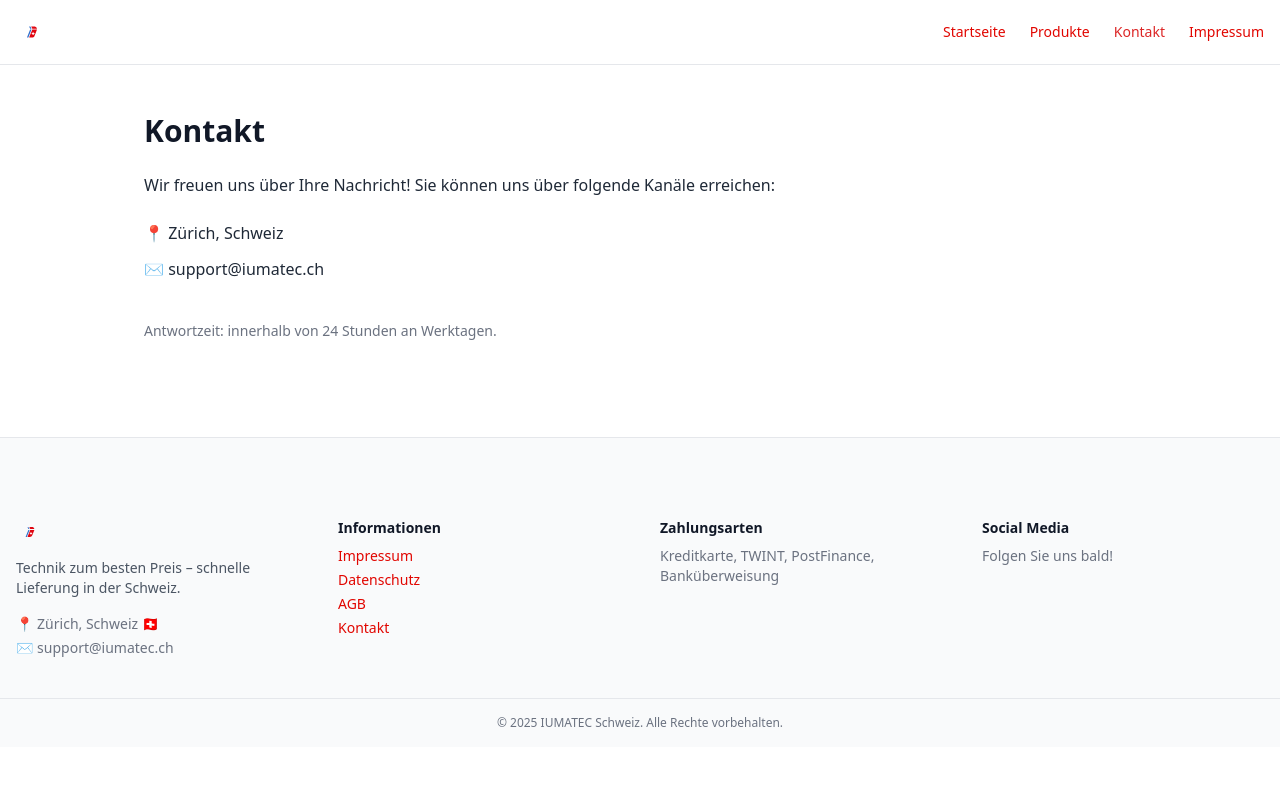
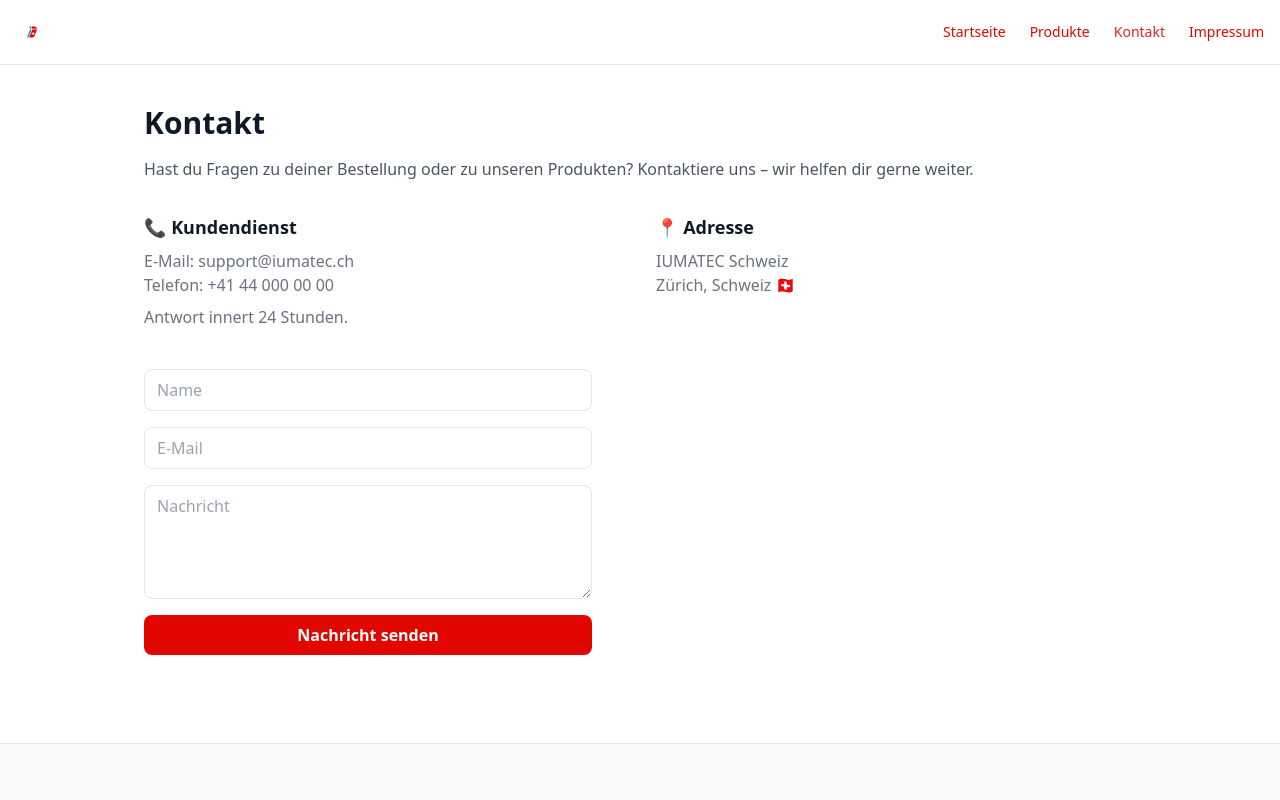
Before and after one commit to celsoneves32/iumatec-site, a Next.js app: page /kontakt in a window 1280 px wide. Shown: the top 800 px of the page. Built offline with nearby package versions, Linux system fonts and the light colour scheme.

Commit message:
Update page.tsx

```diff
--- a/app/kontakt/page.tsx
+++ b/app/kontakt/page.tsx
@@ -1,26 +1,58 @@
 export const metadata = {
   title: "Kontakt | IUMATEC Schweiz",
-  description: "Kontaktieren Sie IUMATEC Schweiz.",
+  description:
+    "Kontaktiere das IUMATEC Team – wir helfen dir gerne weiter.",
 };
 
 export default function KontaktPage() {
   return (
-    <main className="max-w-5xl mx-auto px-4 py-12 text-gray-800 dark:text-gray-100">
-      <h1 className="text-3xl font-bold mb-6">Kontakt</h1>
-
-      <p className="mb-6">
-        Wir freuen uns über Ihre Nachricht! Sie können uns über folgende
-        Kanäle erreichen:
+    <main className="max-w-5xl mx-auto px-4 py-10">
+      <h1 className="text-3xl font-semibold mb-4">Kontakt</h1>
+      <p className="text-gray-600 dark:text-gray-400 mb-6">
+        Hast du Fragen zu deiner Bestellung oder zu unseren Produkten?
+        Kontaktiere uns – wir helfen dir gerne weiter.
       </p>
 
-      <ul className="space-y-3">
-        <li>📍 Zürich, Schweiz</li>
-        <li>✉️ support@iumatec.ch</li>
-      </ul>
+      <div className="grid sm:grid-cols-2 gap-8 mt-8">
+        <div>
+          <h3 className="font-semibold text-lg mb-2">📞 Kundendienst</h3>
+          <p className="text-gray-500">E-Mail: support@iumatec.ch</p>
+          <p className="text-gray-500">Telefon: +41 44 000 00 00</p>
+          <p className="text-gray-500 mt-2">Antwort innert 24 Stunden.</p>
+        </div>
 
-      <p className="mt-10 text-sm text-gray-500">
-        Antwortzeit: innerhalb von 24 Stunden an Werktagen.
-      </p>
+        <div>
+          <h3 className="font-semibold text-lg mb-2">📍 Adresse</h3>
+          <p className="text-gray-500">
+            IUMATEC Schweiz
+            <br /> Zürich, Schweiz 🇨🇭
+          </p>
+        </div>
+      </div>
+
+      <form className="mt-10 grid gap-4 max-w-md">
+        <input
+          type="text"
+          placeholder="Name"
+          className="border rounded-lg px-3 py-2 dark:bg-neutral-900 dark:border-neutral-700"
+        />
+        <input
+          type="email"
+          placeholder="E-Mail"
+          className="border rounded-lg px-3 py-2 dark:bg-neutral-900 dark:border-neutral-700"
+        />
+        <textarea
+          placeholder="Nachricht"
+          rows={4}
+          className="border rounded-lg px-3 py-2 dark:bg-neutral-900 dark:border-neutral-700"
+        />
+        <button
+          type="submit"
+          className="bg-brand-red text-white rounded-lg px-5 py-2 font-semibold hover:bg-brand-blue transition"
+        >
+          Nachricht senden
+        </button>
+      </form>
     </main>
   );
 }
```
